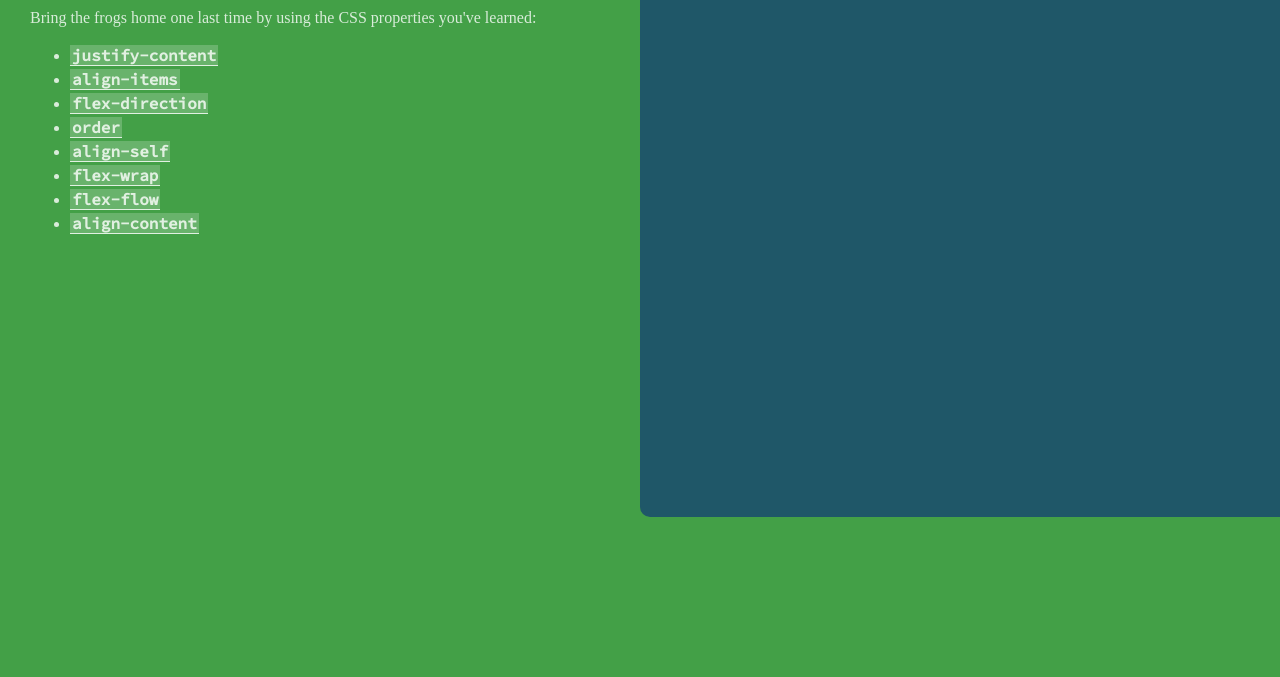
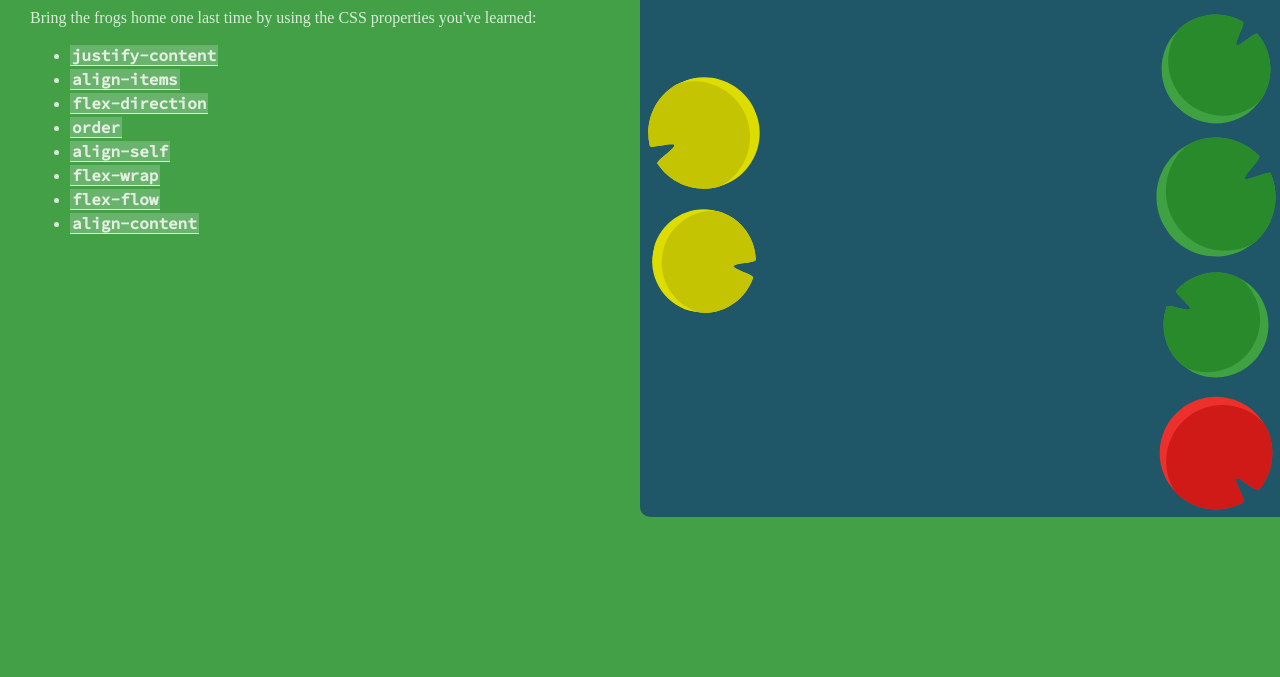
Before and after one commit to gabecmelo/Flexbox-Froggy, a plain HTML site: page index.html in a window 1280 px wide. Shown: the part 123-800 px from the top of the page. Drawn offline with Linux system fonts and the light colour scheme.

Commit message:
Adição Lilypads

```diff
--- a/index.html
+++ b/index.html
@@ -30,16 +30,46 @@
   </section>
   <section id="content">
     <div id="layout">
-    <div id="background">
-      <div class="lilypad red"></div>
-      <div class="lilypad green"></div>
-      <div class="lilypad green"></div>
-      <div class="lilypad green"></div>
-      <div class="lilypad green"></div>
-      <div class="lilypad yellow"></div>
-      <div class="lilypad yellow"></div>
+      <div id="pond">
+        <div class="frog red"></div>
+        <div class="frog green"></div>
+        <div class="frog green"></div>
+        <div class="frog green"></div>
+        <div class="frog green"></div>
+        <div class="frog yellow"></div>
+        <div class="frog yellow"></div>
+      </div>
+      <div id="background">
+
+        <section class="lilypad-container">
+          <div class="lilypad red" style="transform: scale(0.88) rotate(322deg);"></div>
+        </section>
+
+        <section class="lilypad-container">
+          <div class="lilypad green" style="transform: scale(0.82) rotate(122deg);"></div>
+        </section>
+
+        <section class="lilypad-container">
+          <div class="lilypad green" style="transform: scale(0.93) rotate(238deg);"></div>
+        </section>
+
+        <section class="lilypad-container">
+          <div class="lilypad green" style="transform: scale(0.85) rotate(221deg);"></div>
+        </section>
+
+        <section class="lilypad-container">
+          <div class="lilypad green" style="transform: scale(0.90) rotate(167deg);"></div>
+        </section>
+
+        <section class="lilypad-container">
+          <div class="lilypad yellow" style="transform: scale(0.81) rotate(280deg);"></div>
+        </section>
+
+        <section class="lilypad-container">
+          <div class="lilypad yellow" style="transform: scale(0.87) rotate(68deg);"></div>
+        </section>
+      </div>
     </div>
-  </div>
   </section>
 
   <script src="game.js"></script>
--- a/style.css
+++ b/style.css
@@ -45,6 +45,34 @@ h1 {
   background-color: rgb(31, 87, 104);
   width: 50vw;
   height: 50vw;
+  border-radius: 0 0 0 10px;
   display: flex;
-  border-bottom-left-radius: 10px;
+  flex-flow: column-reverse wrap-reverse;
+  place-content: space-between center;
+  z-index: 10;
 }
+
+.lilypad-container {
+  width: 20%;
+  height: 20%;
+}
+
+.lilypad {
+  width: 100%;
+  height: 100%;
+  background-size: contain;
+  background-repeat: no-repeat;
+  background-position: center;
+}
+
+.lilypad.red {
+  background-image: url(images/lilypad-red.svg);
+}
+
+.lilypad.green {
+  background-image: url(images/lilypad-green.svg);
+}
+
+.lilypad.yellow {
+  background-image: url(images/lilypad-yellow.svg);
+}
```
